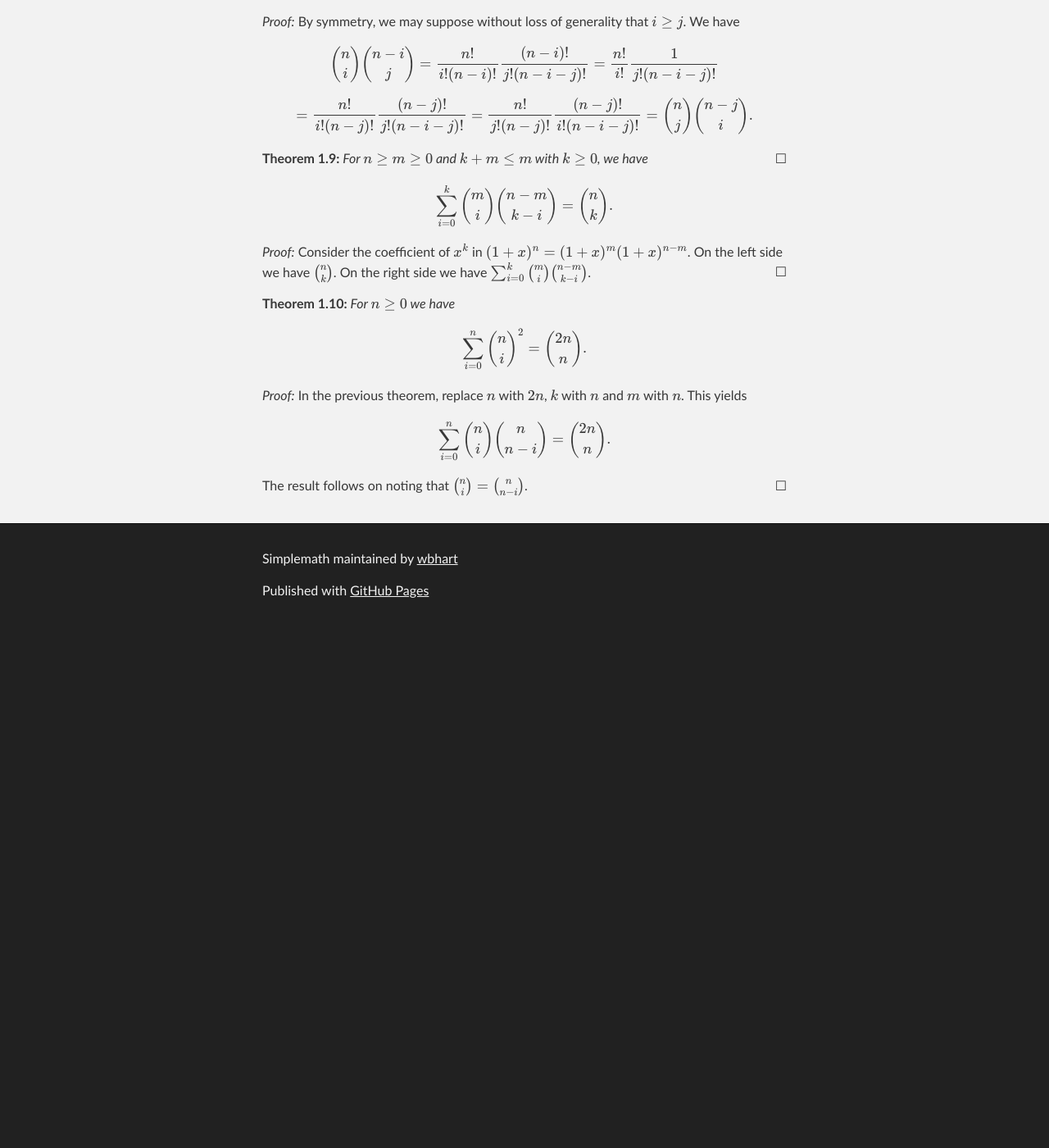
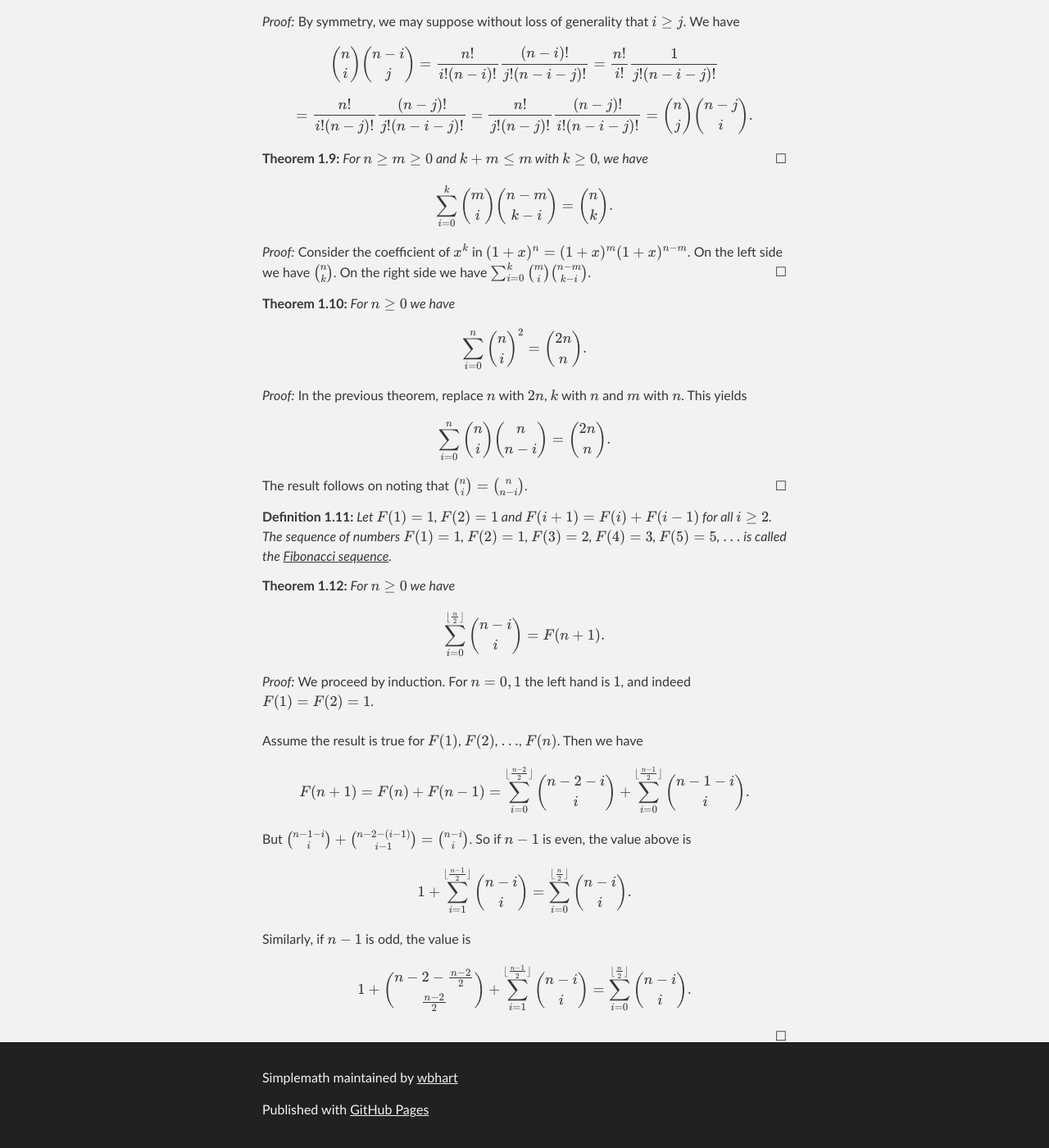
Before and after one commit to wbhart/SimpleMath, a Jekyll site: the page built from binomial.html, in a window 1280 px wide and 1400 px high, scrolled down 2379 px. Shown: the whole window at 82% size. Built offline with Jekyll 4.4.1, drawn with Linux system fonts in a browser that asks for light colours; formulas are drawn with MathJax 3; before the commit the page ends 3146 px from its top, so only the background shows below that.

Commit message:
Update binomial.html

```diff
--- a/binomial.html
+++ b/binomial.html
@@ -108,5 +108,27 @@ $$\sum_{i = 0}^n \binom{n}{i}^2 = \binom{2n}{n}.$$
 $$\sum_{i = 0}^n \binom{n}{i}\binom{n}{n - i} = \binom{2n}{n}.$$
 
 The result follows on noting that $\binom{n}{i} = \binom{n}{n - i}$.
+</proof>
 
+<definition> Let $F(1) = 1$, $F(2) = 1$ and $F(i + 1) = F(i) + F(i - 1)$ for all $i \geq 2$. The sequence of numbers
+$F(1) = 1$, $F(2) = 1$, $F(3) = 2$, $F(4) = 3$, $F(5) = 5$, $\ldots$ is called the <u>Fibonacci sequence</u>.
+</definition>
+
+<theorem> For $n \geq 0$ we have
+$$\sum_{i = 0}^{\lfloor \frac{n}{2} \rfloor} \binom{n - i}{i} = F(n + 1).$$
+</theorem>
+
+<proof> We proceed by induction. For $n = 0, 1$ the left hand is $1$, and indeed $F(1) = F(2) = 1$. </br></br>
+
+Assume the result is true for $F(1)$, $F(2)$, $\ldots$, $F(n)$. Then we have
+$$F(n + 1) = F(n) + F(n - 1) = \sum_{i = 0}^{\lfloor \frac{n - 2}{2} \rfloor} \binom{n - 2 - i}{i} +
+\sum_{i = 0}^{\lfloor \frac{n - 1}{2} \rfloor} \binom{n - 1 - i}{i}.$$
+
+But $\binom{n - 1 - i}{i} + \binom{n - 2 - (i - 1)}{i - 1} = \binom{n - i}{i}$. So if $n - 1$ is even, the value above is
+$$1 + \sum_{i = 1}^{\lfloor \frac{n - 1}{2} \rfloor} \binom{n - i}{i}
+= \sum_{i = 0}^{\lfloor \frac{n}{2} \rfloor} \binom{n - i}{i}.$$
+
+Similarly, if $n - 1$ is odd, the value is
+$$1 + \binom{n - 2 - \frac{n - 2}{2}}{\frac{n - 2}{2}} + \sum_{i = 1}^{\lfloor \frac{n - 1}{2} \rfloor} \binom{n - i}{i}
+= \sum_{i = 0}^{\lfloor \frac{n}{2} \rfloor} \binom{n - i}{i}.$$
 </proof>
```
